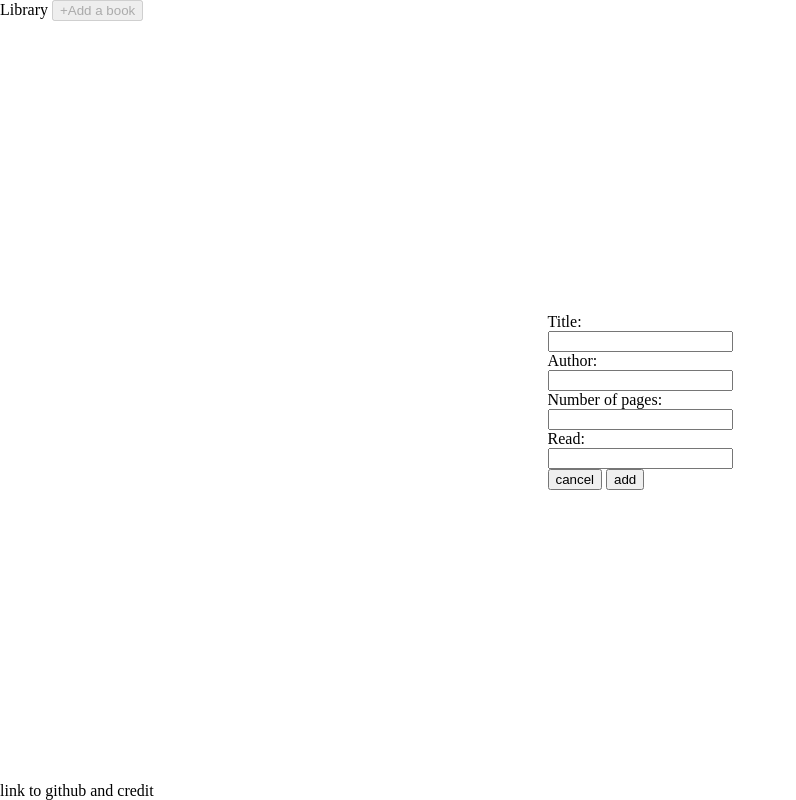
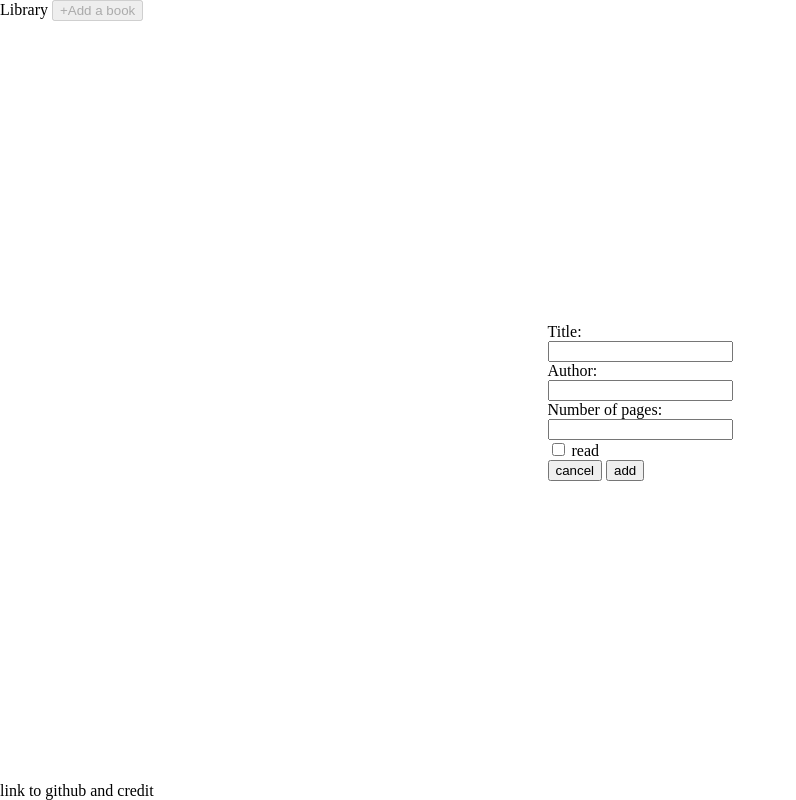
Before and after one commit to High23/library, a plain HTML site: page index.html in a window 1280 px wide. Both pictures are taken after a click on the button "+Add a book". Shown: the whole page, without its empty margins (0-796 px from the left). Drawn offline with Linux system fonts and the light colour scheme.

Commit message:
Adjusted form

```diff
--- a/index.html
+++ b/index.html
@@ -16,13 +16,15 @@
             <div class="library">
                 <form action="" class="rows hidden">
                     <label for="title">Title:</label>
-                    <input type="text" name="title" id="title"  required>
+                    <input type="text" name="title" id="title" autocomplete="off" required>
                     <label for="author">Author:</label>
-                    <input type="text" name="author" id="author" required>
+                    <input type="text" name="author" id="author" autocomplete="off" required>
                     <label for="num-of-pages">Number of pages:</label>
                     <input type="number" name="number-of-pages" id="num-of-pages" min="1" required>
-                    <label for="read">Read:</label>
-                    <input type="text" name="read" id="read" required>
+                    <div class="checkbox">
+                        <input type="checkbox" name="read" id="read">
+                        <label for="read">read</label>
+                    </div>
                     <div class="form-buttons">
                         <button class="cancel" type="reset">cancel</button>
                         <button class="add" type="button">add</button>
```
